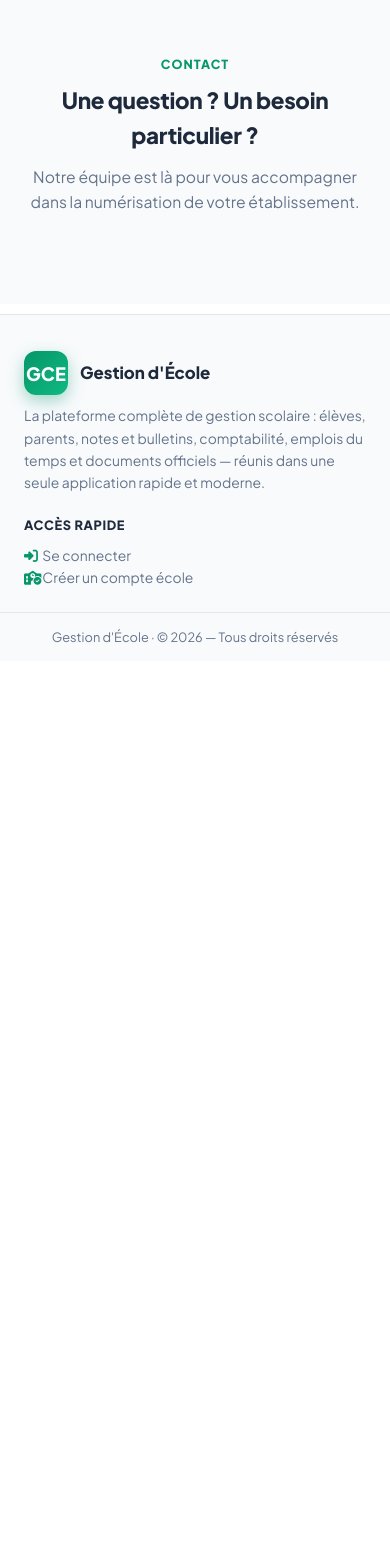
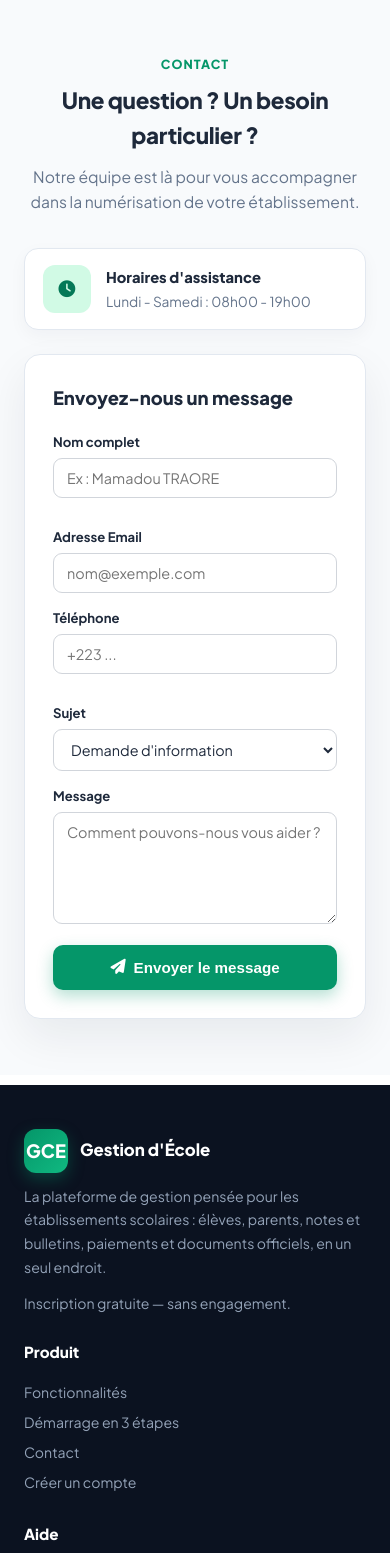
Before and after one commit to artisanweb4-blip/Projet_Gestion_Ecole, a Django app: page / in a window 390 px wide. Shown: the part 4947-6500 px from the top of the page. Before the commit the page ends 5590 px from the top, so only its background shows below. Run offline with Django 5.2, Linux system fonts and the light colour scheme; data comes from the database, SQL or seed files in the repository; data that the repository does not hold is empty; parts of the project's set-up code (start-up, migrations or seed data) failed here and were passed over.

Commit message:
Landing : contact en 2 colonnes avec formulaire fonctionnel + footer sombre (modèle tailleurproplus.com)
- Section Contact repensée : cartes d'informations empilées à gauche (Adresse, Téléphone & WhatsApp, Email, Horaires d'assistance) et carte « Envoyez-nous un message » à droite (Nom, Email, Téléphone, Sujet, Message) avec validation en français et bandeau de confirmation
- Nouveau modèle ContactMessage (app website ajoutée à INSTALLED_APPS + migration) : les messages du formulaire sont enregistrés en base
- Footer refait sur fond bleu nuit : marque + description + « Inscription gratuite », colonnes Produit (Fonctionnalités, Démarrage, Contact, Créer un compte) et Aide (Nous contacter, Se connecter, Conditions d'utilisation, Confidentialité), barre inférieure © à gauche et « Conçu avec soin pour les établissements scolaires » à droite
- version 2026-10-05ac

Co-authored-by: arena-agent <297053741+arena-agent@users.noreply.github.com>

```diff
--- a/VERSION.txt
+++ b/VERSION.txt
@@ -1 +1 @@
-2026-10-05ab
+2026-10-05ac
--- a/django_config/settings.py
+++ b/django_config/settings.py
@@ -75,6 +75,7 @@ INSTALLED_APPS = [
     'assignments',     # Devoirs (API)
     'exams',           # Examens (API)
     'analytics',       # Analytique (visites de la plateforme)
+    'website',         # Site public (landing, inscription école, contact)
 ]
 
 MIDDLEWARE = [
--- a/templates/base.html
+++ b/templates/base.html
@@ -102,7 +102,7 @@
 
             <footer class="footer">
                 <p>Gestion d'École · &copy; {{ current_year }} Tous droits réservés
-                    · <span style="opacity:.55">Version 2026-10-05ab</span></p>
+                    · <span style="opacity:.55">Version 2026-10-05ac</span></p>
             </footer>
         </div>
     </div>
--- a/templates/website/landing.html
+++ b/templates/website/landing.html
@@ -144,33 +144,50 @@
         .cta-band .btn-white { background: #fff; color: var(--primary-dark); }
 
         /* ---------- Contact ---------- */
-        .contact-grid { display: grid; grid-template-columns: repeat(4, 1fr); gap: 16px; }
-        .contact-card { background: #fff; border: 1px solid var(--border); border-radius: 14px; padding: 20px; text-align: center; }
-        .contact-card .ci { width: 42px; height: 42px; border-radius: 11px; background: var(--primary-light); color: var(--primary-dark); display: inline-flex; align-items: center; justify-content: center; font-size: 1rem; margin-bottom: 10px; }
-        .contact-card h4 { font-size: 0.72rem; font-weight: 800; text-transform: uppercase; letter-spacing: 0.6px; color: var(--muted); margin-bottom: 5px; }
-        .contact-card p { font-size: 0.9rem; font-weight: 700; }
-        .contact-card a { color: var(--primary-dark); }
-        @media (max-width: 900px) { .contact-grid { grid-template-columns: repeat(2, 1fr); } }
-        @media (max-width: 560px) { .contact-grid { grid-template-columns: 1fr; } }
+        .contact-layout { display: grid; grid-template-columns: 0.9fr 1.1fr; gap: 24px; align-items: start; }
+        .contact-cards { display: flex; flex-direction: column; gap: 14px; }
+        .contact-card { background: #fff; border: 1px solid var(--border); border-radius: 14px; padding: 16px 18px; display: flex; gap: 15px; align-items: center; box-shadow: 0 6px 18px rgba(15,23,42,0.04); }
+        .contact-card .ci { width: 48px; height: 48px; border-radius: 12px; background: var(--primary-light); color: var(--primary-dark); display: inline-flex; align-items: center; justify-content: center; font-size: 1.05rem; flex-shrink: 0; }
+        .contact-card h4 { font-size: 0.92rem; font-weight: 800; margin-bottom: 2px; }
+        .contact-card p { font-size: 0.86rem; color: var(--muted); }
+        .contact-card a { color: var(--primary-dark); font-weight: 700; }
+        .contact-form-card { background: #fff; border: 1px solid var(--border); border-radius: 16px; padding: 28px; box-shadow: 0 18px 44px rgba(15,23,42,0.07); }
+        .contact-form-card h3 { font-size: 1.15rem; font-weight: 800; margin-bottom: 18px; }
+        .form-row { display: grid; grid-template-columns: 1fr 1fr; gap: 14px; }
+        .form-group { margin-bottom: 14px; }
+        .form-group label { display: block; font-size: 0.82rem; font-weight: 700; margin-bottom: 6px; }
+        .form-group input, .form-group select, .form-group textarea {
+            width: 100%; padding: 10px 13px; border: 1px solid #d1d5db; border-radius: 9px;
+            font-size: 0.9rem; font-family: inherit; color: var(--text); background: #fff;
+        }
+        .form-group input:focus, .form-group select:focus, .form-group textarea:focus {
+            outline: none; border-color: var(--primary); box-shadow: 0 0 0 3px rgba(5,150,105,0.12);
+        }
+        .form-group .error { color: #b91c1c; font-size: 0.78rem; margin-top: 4px; display: block; }
+        .btn-submit-full { width: 100%; justify-content: center; padding: 13px 20px; font-size: 0.95rem; }
+        .alert-ok { background: #ecfdf5; border: 1px solid #a7f3d0; color: #065f46; border-radius: 10px; padding: 12px 16px; font-size: 0.9rem; font-weight: 700; margin-bottom: 16px; }
+        @media (max-width: 900px) { .contact-layout { grid-template-columns: 1fr; } }
+        @media (max-width: 560px) { .form-row { grid-template-columns: 1fr; } }
 
-        /* ---------- Footer ---------- */
-        footer { border-top: 1px solid var(--border); background: #f8fafc; margin-top: 10px; }
+        /* ---------- Footer sombre ---------- */
+        footer { background: #0b1220; color: #94a3b8; margin-top: 10px; }
         .footer-grid {
-            display: grid; grid-template-columns: 1.3fr 1fr 0.7fr; gap: 30px;
-            padding: 36px 24px 22px; text-align: left;
+            display: grid; grid-template-columns: 1.6fr 1fr 1fr; gap: 34px;
+            padding: 44px 24px 30px; text-align: left;
         }
-        .footer-grid h4 {
-            font-size: 0.8rem; font-weight: 800; text-transform: uppercase;
-            letter-spacing: 0.6px; color: var(--text); margin-bottom: 10px;
+        .footer-grid h4 { color: #fff; font-size: 0.95rem; font-weight: 800; margin-bottom: 14px; }
+        .footer-grid p { font-size: 0.88rem; color: #94a3b8; line-height: 1.7; }
+        .footer-grid a { color: #94a3b8; display: inline-block; padding: 3px 0; font-size: 0.88rem; }
+        .footer-grid a:hover { color: #ffffff; }
+        .footer-brand-name { color: #fff; font-weight: 800; font-size: 1.05rem; }
+        .footer-tag { font-size: 0.82rem; color: #64748b; margin-top: 12px; }
+        .footer-bottom {
+            border-top: 1px solid rgba(255,255,255,0.08);
+            display: flex; align-items: center; justify-content: space-between;
+            gap: 10px; flex-wrap: wrap; padding: 16px 24px; font-size: 0.8rem; color: #64748b;
         }
-        .footer-grid p, .footer-grid a { font-size: 0.87rem; color: var(--muted); }
-        .footer-grid a:hover { color: var(--primary); }
-        .footer-grid .fa-solid { width: 16px; color: var(--primary); }
-        .footer-bottom {
-            border-top: 1px solid var(--border); padding: 14px 24px;
-            text-align: center; color: var(--muted); font-size: 0.8rem;
-        }
-        @media (max-width: 760px) { .footer-grid { grid-template-columns: 1fr; gap: 20px; } }
+        .heart { color: #f87171; }
+        @media (max-width: 760px) { .footer-grid { grid-template-columns: 1fr; gap: 24px; } }
         @media (max-width: 640px) { .nav-actions .btn-ghost { display: none; } }
     </style>
 </head>
@@ -322,7 +339,7 @@
     </section>
 
     <!-- ================= DÉMARRAGE ================= -->
-    <section>
+    <section id="demarrage">
         <div class="container">
             <div class="section-title">
                 <div class="kicker">Démarrage express</div>
@@ -369,37 +386,89 @@
             <div class="section-title">
                 <div class="kicker">Contact</div>
                 <h2>Une question ? Un besoin particulier ?</h2>
-                <p>{% if footer_school.school_name %}{{ footer_school.school_name }}{% else %}Notre équipe{% endif %} est là pour vous accompagner dans la numérisation de votre établissement.</p>
+                <p>Notre équipe est là pour vous accompagner dans la numérisation de votre établissement.</p>
             </div>
-            <div class="contact-grid">
-                {% if footer_school.school_name %}
-                    <div class="contact-card">
-                        <div class="ci"><i class="fa-solid fa-school"></i></div>
-                        <h4>Établissement</h4>
-                        <p>{{ footer_school.school_name }}</p>
-                    </div>
-                {% endif %}
+            <div class="contact-layout">
+                <div class="contact-cards">
+                    {% if footer_school %}
                         {% if footer_school.address %}
                             <div class="contact-card">
-                        <div class="ci"><i class="fa-solid fa-location-dot"></i></div>
+                                <span class="ci"><i class="fa-solid fa-location-dot"></i></span>
+                                <div>
                                     <h4>Adresse</h4>
                                     <p>{{ footer_school.address }}</p>
+                                </div>
                             </div>
                         {% endif %}
                         {% if footer_school.phone %}
                             <div class="contact-card">
-                        <div class="ci"><i class="fa-solid fa-phone"></i></div>
-                        <h4>Téléphone</h4>
+                                <span class="ci"><i class="fa-solid fa-phone"></i></span>
+                                <div>
+                                    <h4>Téléphone &amp; WhatsApp</h4>
                                     <p><a href="tel:{{ footer_school.phone|cut:' ' }}">{{ footer_school.phone }}</a></p>
+                                </div>
                             </div>
                         {% endif %}
                         {% if footer_school.email %}
                             <div class="contact-card">
-                        <div class="ci"><i class="fa-solid fa-envelope"></i></div>
+                                <span class="ci"><i class="fa-solid fa-envelope"></i></span>
+                                <div>
                                     <h4>Email</h4>
                                     <p><a href="mailto:{{ footer_school.email }}">{{ footer_school.email }}</a></p>
                                 </div>
+                            </div>
                         {% endif %}
+                    {% endif %}
+                    <div class="contact-card">
+                        <span class="ci"><i class="fa-solid fa-clock"></i></span>
+                        <div>
+                            <h4>Horaires d'assistance</h4>
+                            <p>Lundi - Samedi : 08h00 - 19h00</p>
+                        </div>
+                    </div>
+                </div>
+                <div class="contact-form-card">
+                    <h3>Envoyez-nous un message</h3>
+                    {% if contact_sent %}
+                        <div class="alert-ok">
+                            <i class="fa-solid fa-circle-check"></i>
+                            Votre message a bien été envoyé. Notre équipe vous répondra dans les plus brefs délais.
+                        </div>
+                    {% endif %}
+                    <form method="post" action="{% url 'landing' %}#contact">
+                        {% csrf_token %}
+                        <div class="form-row">
+                            <div class="form-group">
+                                <label for="{{ form.name.id_for_label }}">{{ form.name.label }}</label>
+                                {{ form.name }}
+                                {% for e in form.name.errors %}<span class="error">{{ e }}</span>{% endfor %}
+                            </div>
+                            <div class="form-group">
+                                <label for="{{ form.email.id_for_label }}">{{ form.email.label }}</label>
+                                {{ form.email }}
+                                {% for e in form.email.errors %}<span class="error">{{ e }}</span>{% endfor %}
+                            </div>
+                        </div>
+                        <div class="form-row">
+                            <div class="form-group">
+                                <label for="{{ form.phone.id_for_label }}">{{ form.phone.label }}</label>
+                                {{ form.phone }}
+                            </div>
+                            <div class="form-group">
+                                <label for="{{ form.subject.id_for_label }}">{{ form.subject.label }}</label>
+                                {{ form.subject }}
+                            </div>
+                        </div>
+                        <div class="form-group">
+                            <label for="{{ form.message.id_for_label }}">{{ form.message.label }}</label>
+                            {{ form.message }}
+                            {% for e in form.message.errors %}<span class="error">{{ e }}</span>{% endfor %}
+                        </div>
+                        <button type="submit" class="btn btn-primary btn-submit-full">
+                            <i class="fa-solid fa-paper-plane"></i> Envoyer le message
+                        </button>
+                    </form>
+                </div>
             </div>
         </div>
     </section>
@@ -408,34 +477,37 @@
     <footer>
         <div class="container footer-grid">
             <div>
-                <div class="brand" style="margin-bottom: 10px;">
+                <div class="brand" style="margin-bottom: 12px;">
                     <span class="brand-logo">GCE</span>
-                    <span class="brand-name">Gestion d'École</span>
+                    <span class="footer-brand-name">Gestion d'École</span>
                 </div>
-                <p>La plateforme complète de gestion scolaire : élèves, parents, notes et bulletins,
-                   comptabilité, emplois du temps et documents officiels — réunis dans une seule
-                   application rapide et moderne.</p>
+                <p>La plateforme de gestion pensée pour les établissements scolaires :
+                   élèves, parents, notes et bulletins, paiements et documents officiels,
+                   en un seul endroit.</p>
+                <p class="footer-tag">Inscription gratuite — sans engagement.</p>
             </div>
-            {% if footer_school %}
             <div>
-                    <h4><i class="fa-solid fa-school"></i> {{ footer_school.school_name|default:"Notre établissement" }}</h4>
+                <h4>Produit</h4>
                 <p>
-                        {% if footer_school.address %}<i class="fa-solid fa-location-dot"></i> {{ footer_school.address }}<br>{% endif %}
-                        {% if footer_school.phone %}<i class="fa-solid fa-phone"></i> {{ footer_school.phone }}<br>{% endif %}
-                        {% if footer_school.email %}<i class="fa-solid fa-envelope"></i> {{ footer_school.email }}{% endif %}
+                    <a href="#fonctions">Fonctionnalités</a><br>
+                    <a href="#demarrage">Démarrage en 3 étapes</a><br>
+                    <a href="#contact">Contact</a><br>
+                    <a href="{% url 'register_school' %}">Créer un compte</a>
                 </p>
             </div>
-            {% endif %}
             <div>
-                <h4>Accès rapide</h4>
+                <h4>Aide</h4>
                 <p>
-                    <a href="{% url 'login' %}"><i class="fa-solid fa-right-to-bracket"></i> Se connecter</a><br>
-                    <a href="{% url 'register_school' %}"><i class="fa-solid fa-school-circle-check"></i> Créer un compte école</a>
+                    <a href="#contact">Nous contacter</a><br>
+                    <a href="{% url 'login' %}">Se connecter</a><br>
+                    <a href="#conditions">Conditions d'utilisation</a><br>
+                    <a href="#confidentialite">Confidentialité</a>
                 </p>
             </div>
         </div>
         <div class="footer-bottom">
-            Gestion d'École · © {% now "Y" %} — Tous droits réservés
+            <span>© {% now "Y" %} Gestion d'École. Tous droits réservés.</span>
+            <span><span class="heart"><i class="fa-solid fa-heart"></i></span> Conçu avec soin pour les établissements scolaires</span>
         </div>
     </footer>
 </body>
--- a/website/forms.py
+++ b/website/forms.py
@@ -212,3 +212,35 @@ class PlatformSettingsForm(forms.ModelForm):
         super().__init__(*args, **kwargs)
         self.fields['default_plan'].queryset = SubscriptionPlan.objects.order_by('price')
         self.fields['default_plan'].empty_label = "— Aucun —"
+
+
+from .models import ContactMessage  # noqa: E402
+
+
+class ContactMessageForm(forms.ModelForm):
+    """Formulaire « Envoyez-nous un message » de la page d'accueil."""
+
+    class Meta:
+        model = ContactMessage
+        fields = ['name', 'email', 'phone', 'subject', 'message']
+
+    name = forms.CharField(
+        label="Nom complet",
+        widget=forms.TextInput(attrs={'placeholder': 'Ex : Mamadou TRAORE'}),
+    )
+    email = forms.EmailField(
+        label="Adresse Email",
+        widget=forms.EmailInput(attrs={'placeholder': 'nom@exemple.com'}),
+    )
+    phone = forms.CharField(
+        label="Téléphone", required=False,
+        widget=forms.TextInput(attrs={'placeholder': '+223 ...'}),
+    )
+    subject = forms.ChoiceField(
+        label="Sujet",
+        choices=ContactMessage.SUBJECTS,
+    )
+    message = forms.CharField(
+        label="Message",
+        widget=forms.Textarea(attrs={'placeholder': 'Comment pouvons-nous vous aider ?', 'rows': 5}),
+    )
--- a/website/views.py
+++ b/website/views.py
@@ -17,7 +17,17 @@ from .forms import SchoolRegistrationForm
 
 
 def landing(request):
-    """Page d'accueil publique de la plateforme."""
+    """Page d'accueil publique de la plateforme (avec formulaire de contact)."""
+    if request.method == 'POST':
+        from .forms import ContactMessageForm
+        form = ContactMessageForm(request.POST)
+        if form.is_valid():
+            form.save()
+            return redirect('/?sent=1#contact')
+    else:
+        from .forms import ContactMessageForm
+        form = ContactMessageForm()
+
     if request.user.is_authenticated:
         return redirect('dashboard')
 
@@ -41,6 +51,8 @@ def landing(request):
         'nb_teachers': Teacher.objects.filter(is_active=True).count(),
         'nb_classes': Class.objects.count(),
         'footer_school': footer_school,
+        'form': form,
+        'contact_sent': request.GET.get('sent') == '1',
     }
     return render(request, 'website/landing.html', context)
 
```
Also changed, not shown: website/models.py (added, +28 -0 lines), website/migrations/0001_initial.py (added), website/migrations/__init__.py (added). Lines whose indentation alone changed are shown as unchanged.
